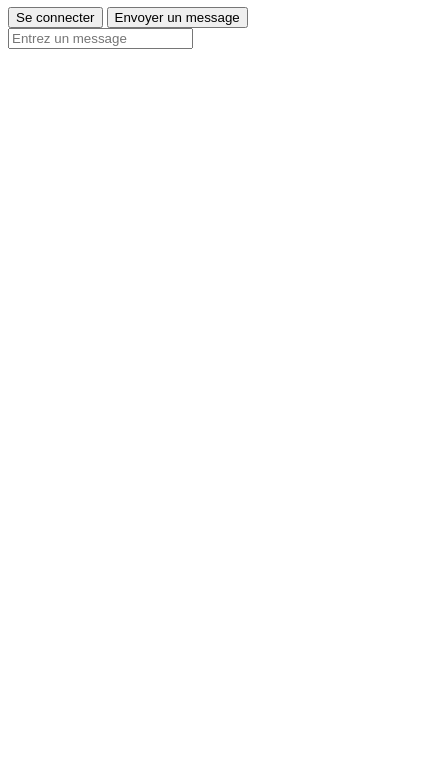
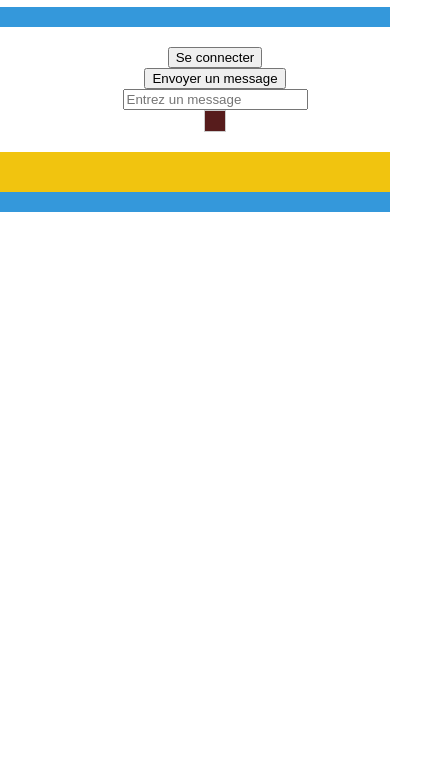
Before and after one commit to soyunpoquitoloco/WorkshopCS_2, a plain HTML site: page index.html in a window 390 px wide. Shown: the part 73-844 px from the top of the page, 430 px wide, since content can reach past the window. Drawn offline with Linux system fonts and the light colour scheme.

Commit message:
update to the latest version

```diff
--- a/index.html
+++ b/index.html
@@ -2,14 +2,25 @@
 <html>
 <head>
   <title>WebSocket Client</title>
+  <link rel="stylesheet" href="style.css">
 </head>
 <body>
   <h1>WebSocket Client</h1>
-  <button id="connect-button">Se connecter</button>
-  <button id="send-button">Envoyer un message</button>
-  <input id="message-input" type="text" placeholder="Entrez un message">
-  <div id="output"></div>
 
-  <script src="script.js"></script>
+  <div classe="container">
+    <div class="header"></div>
+    <div class="main">
+      <button id="connect-button">Se connecter</button>
+      <button id="send-button">Envoyer un message</button>
+      <input id="message-input" type="text" placeholder="Entrez un message">
+      <div id="output"></div>
+
+      <script src="script.js"></script>
+    </div>
+    <div class="left"></div>
+    <div class="right"></div>
+    <div class="footer"></div>
+  </div>
+
 </body>
 </html>
--- a/script.js
+++ b/script.js
@@ -6,7 +6,7 @@ const outputDiv = document.getElementById('output');
 let socket = null;
 
 connectButton.addEventListener('click', () => {
-  const domainName = '10.1.224.31'; // Remplacez par votre domaine ou votre service DDNS
+  const domainName = '10.1.224.75'; // Remplacez par votre domaine ou votre service DDNS
   socket = new WebSocket(`ws://${domainName}`);
 
   socket.onopen = () => {
--- /dev/null
+++ b/style.css
@@ -0,0 +1,85 @@
+/* Définition des variables pour les couleurs et les polices */
+:root {
+    --couleur-principale: #3498db;
+    --couleur-secondaire: #f1c40f;
+    --police-principale: Arial, sans-serif;
+  }
+
+  /* Mise en page générale */
+  body {
+    font-family: var(--police-principale);
+    margin: 0;
+    padding: 0;
+  }
+
+  .container {
+    max-width: 1200px;
+    margin: 0 auto;
+    padding: 20px;
+    display: flex;
+    flex-direction: column;
+    align-items: center;
+  }
+
+  .header {
+    background-color: var(--couleur-principale);
+    color: #fff;
+    padding: 10px;
+    text-align: center;
+  }
+
+  .main {
+    flex-grow: 1;
+    display: flex;
+    flex-direction: column;
+    align-items: center;
+    padding: 20px;
+  }
+
+  .left, .right {
+    width: 20%;
+    background-color: var(--couleur-secondaire);
+    padding: 10px;
+  }
+
+  .footer {
+    background-color: var(--couleur-principale);
+    color: #fff;
+    padding: 10px;
+    text-align: center;
+  }
+
+  #output {
+    background-color: #571c1c;
+    padding: 10px;
+    border: 1px solid #ccc;
+    overflow-y: auto;
+    max-height: 200px; /* Hauteur maximale du terminal */
+  }
+
+  /* Médias queries pour adapter la mise en page en fonction de la largeur de l'écran */
+  @media (max-width: 768px) {
+    .container {
+      flex-direction: row;
+    }
+    .main {
+      flex-grow: 0;
+      width: 60%;
+    }
+    .left, .right {
+      width: 20%;
+    }
+  }
+
+  @media (max-width: 480px) {
+    .container {
+      flex-direction: column;
+    }
+    .main {
+      width: 100%;
+    }
+    .left, .right {
+      width: 100%;
+      padding: 10px 0;
+    }
+  }
```
